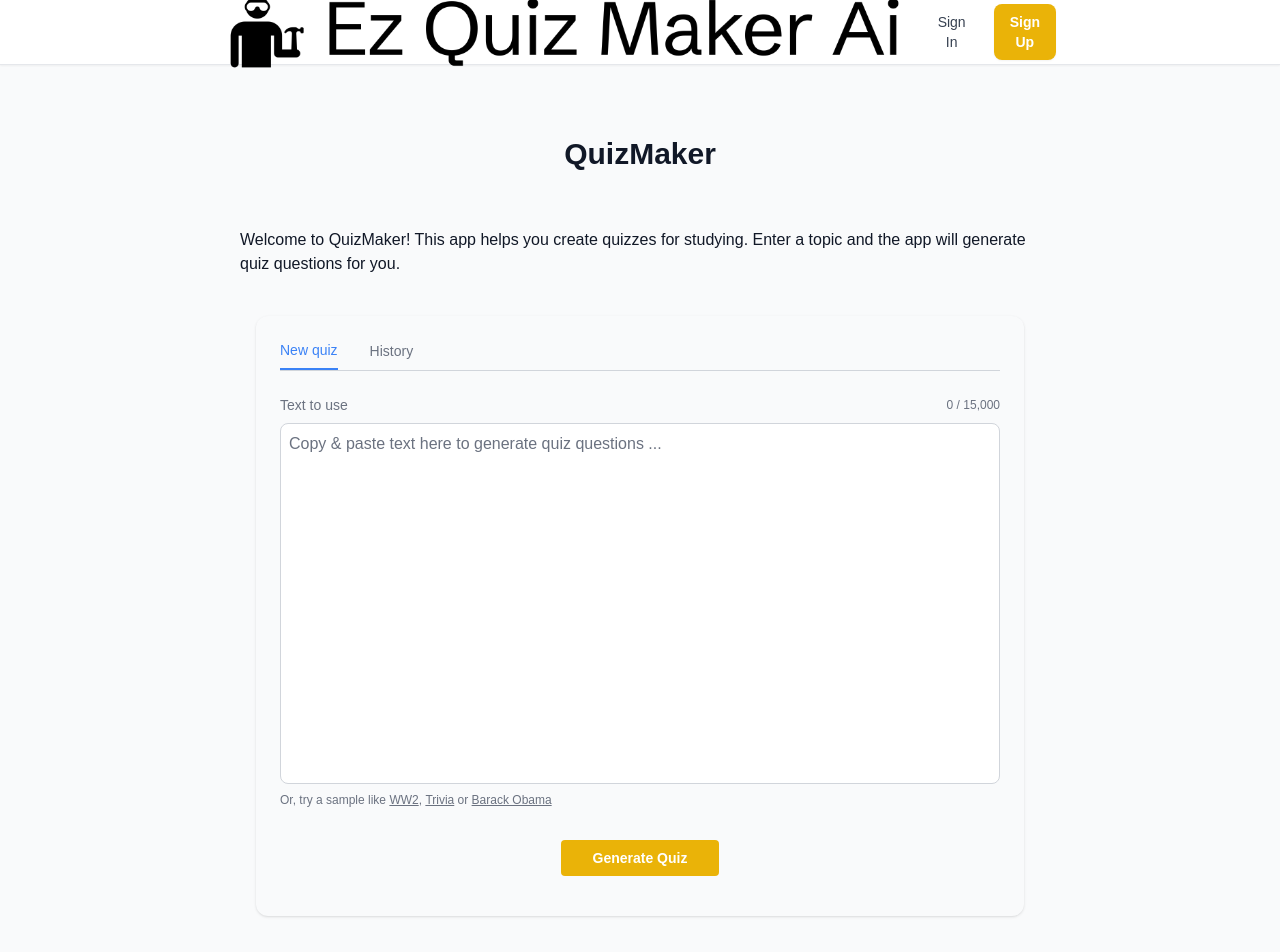
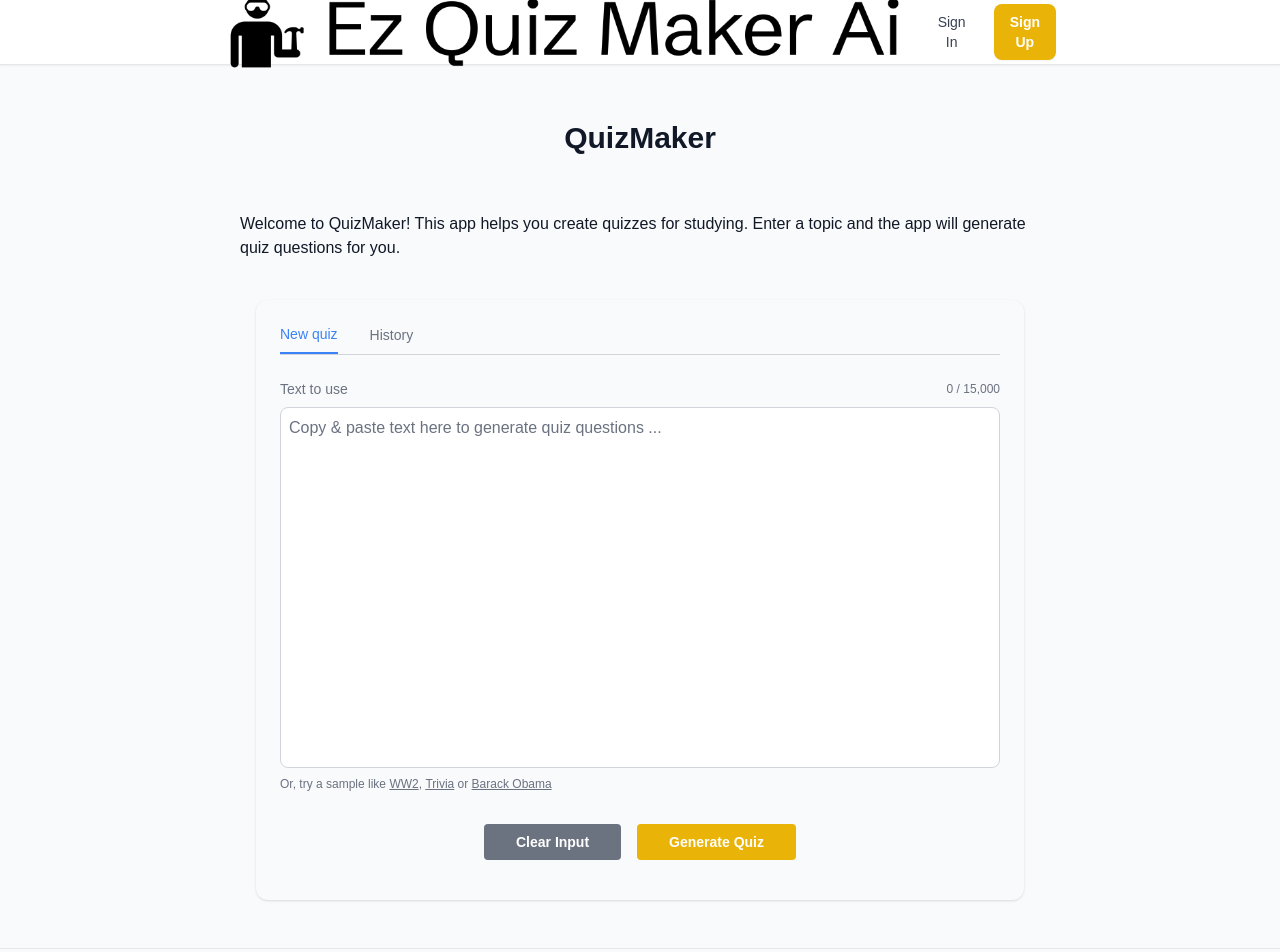
Before and after one commit to VladZGarcia/quizapp, a Next.js app: page /quizInput in a window 1280 px wide. Shown: the top 952 px of the page. Built offline with nearby package versions, Linux system fonts and the light colour scheme; no server answers.

Commit message:
Persist and clear quiz input in FormCard
Initialize the input field with saved data from localStorage and add a 'Clear Input' button to reset the input and remove the saved value. Also disable the submit button when input is empty.

```diff
--- a/components/form/formcard.tsx
+++ b/components/form/formcard.tsx
@@ -6,7 +6,13 @@ import QuizTextInput from "./quiz_text_input";
 import QuizHistory from "./quiz_history";
 
 export default function FormCard() {
-  const [input, setInput] = useState("");
+  const [input, setInput] = useState(() => {
+    // Initialize with saved input if it exists
+    if (typeof window !== "undefined") {
+      return localStorage.getItem("quiz_input") || "";
+    }
+    return "";
+  });
   const [loading, setLoading] = useState(false);
   const [activeTab, setActiveTab] = useState("new");
   const router = useRouter();
@@ -71,11 +77,22 @@ export default function FormCard() {
               />
             </div>
 
-            <div className="flex justify-center p-4 mt-4">
+            <div className="flex justify-center gap-4 p-4 mt-4">
+              <button
+                type="button"
+                onClick={() => {
+                  setInput("");
+                  localStorage.removeItem("quiz_input");
+                }}
+                className="bg-gray-500 dark:bg-gray-600 text-white font-semibold text-sm px-8 py-2 rounded hover:bg-gray-400 dark:hover:bg-gray-500 transition-colors"
+                disabled={loading || !input}
+              >
+                Clear Input
+              </button>
               <button
                 type="submit"
                 className="bg-yellow-500 dark:bg-yellow-600 text-white font-semibold text-sm px-8 py-2 rounded hover:bg-yellow-400 dark:hover:bg-yellow-500 transition-colors"
-                disabled={loading}
+                disabled={loading || !input}
               >
                 {loading ? "Analyzing..." : "Generate Quiz"}
               </button>
--- a/components/shared/flascard_input.tsx
+++ b/components/shared/flascard_input.tsx
@@ -11,7 +11,7 @@ export default function FlashcardInput() {
   }, []);
   return (
     <section className="flex flex-col items-center justify-center min-h-[calc(100vh-10rem)] space-y-6">
-      <div className="mt-8 pt-6">
+      <div className="mt-8 pt-2">
         <h1 className="text-3xl font-bold mb-4">QuizMaker</h1>
       </div>
       <p className="p-4">
```
